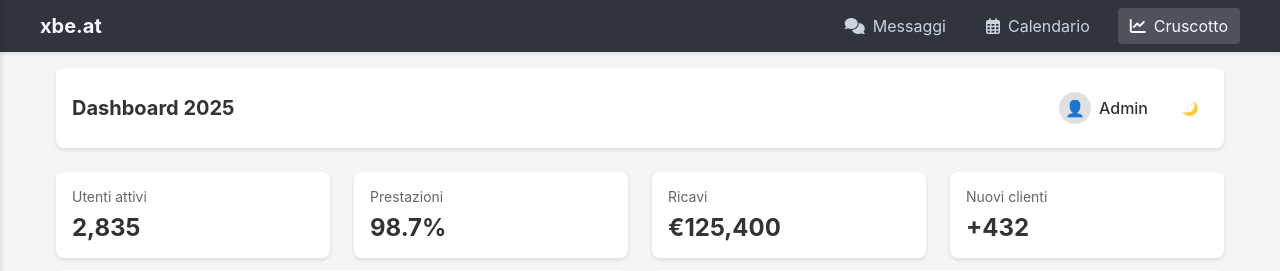
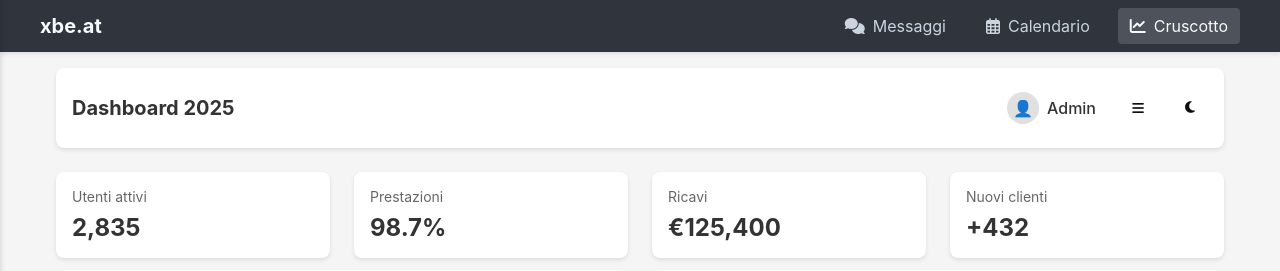
Before and after one commit to AndreaGrazia2/chat, a Flask app: page /dashboard/ in a window 1280 px wide. Shown: the top 271 px of the page. Run offline with Flask 3, Linux system fonts and the light colour scheme.

Commit message:
style(dashboard): update dark mode and menu button styling
- Replace emojis with Font Awesome icons for better consistency
- Adjust button display properties and colors for dark mode
- Remove redundant media query for menu button display

```diff
--- a/dashboard/static/css/dashboard.css
+++ b/dashboard/static/css/dashboard.css
@@ -72,8 +72,12 @@ body.dark .header {
 	width: 36px;
 	height: 36px;
 	transition: background-color 0.2s;
+	color: #0e0e0e;
 }
 
+.dark .btn {
+	color: #e0e0e0;
+}
 .btn:hover {
 	background-color: #f0f0f0;
 }
@@ -83,7 +87,7 @@ body.dark .btn:hover {
 }
 
 .btn-menu {
-	display: none;
+	display: block;
 }
 
 /* User menu */
@@ -656,10 +660,6 @@ body.dark .pagination-page:hover {
 
 /* Responsive adjustments */
 @media (max-width: 767px) {
-	.btn-menu {
-		display: block;
-	}
-
 	.user-name {
 		display: none;
 	}
--- a/dashboard/static/js/dashboard.js
+++ b/dashboard/static/js/dashboard.js
@@ -118,7 +118,11 @@ document.addEventListener('DOMContentLoaded', () => {
     if (savedDarkMode === 'enabled') {
         darkMode = true;
         body.classList.add('dark');
-        darkModeToggle.innerHTML = '☀️';
+        darkModeToggle.innerHTML = '<i class="fas fa-sun"></i>'; // Icona sole per tema scuro
+    } else {
+        darkMode = false;
+        body.classList.remove('dark');
+        darkModeToggle.innerHTML = '<i class="fas fa-moon"></i>'; // Icona luna per tema chiaro
     }
 
     // Inizializza i grafici
--- a/dashboard/templates/dashboard.html
+++ b/dashboard/templates/dashboard.html
@@ -21,7 +21,6 @@
 		<!-- Header -->
 		<header class="header">
 			<div class="header-left">
-				<button id="menuToggle" class="btn btn-menu">☰</button>
 				<div class="header-title">Dashboard 2025</div>
 			</div>
 			<div class="header-actions">
@@ -48,7 +47,12 @@
 						</a>
 					</div>
 				</div>
-				<button id="darkModeToggle" class="btn">🌙</button>
+				<button id="menuToggle" class="btn btn-menu">
+					<i class="fas fa-bars"></i>
+				</button>
+				<button id="darkModeToggle" class="btn">
+					<i class="fas fa-moon"></i>
+				</button>
 			</div>
 		</header>
 
```
